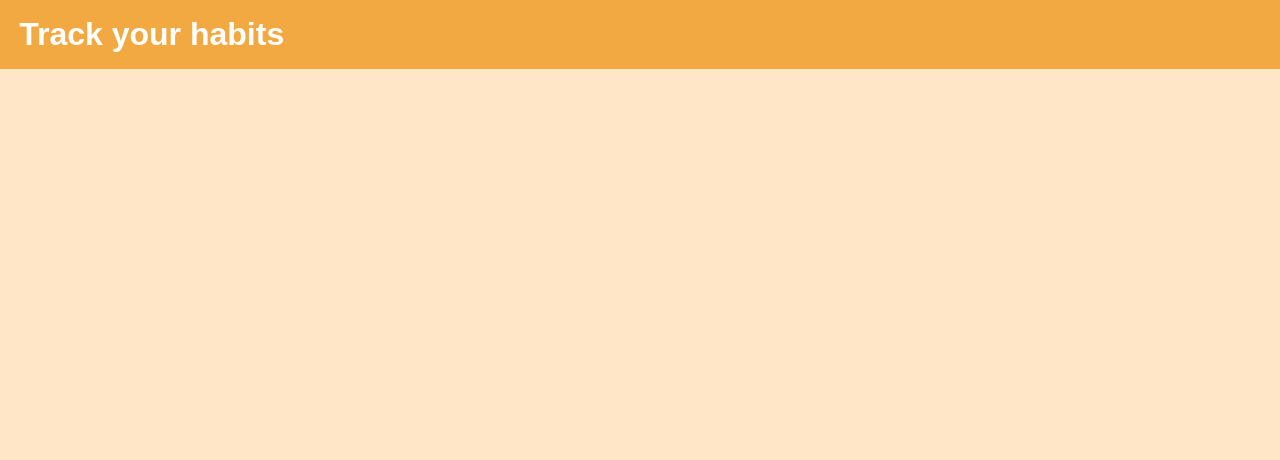
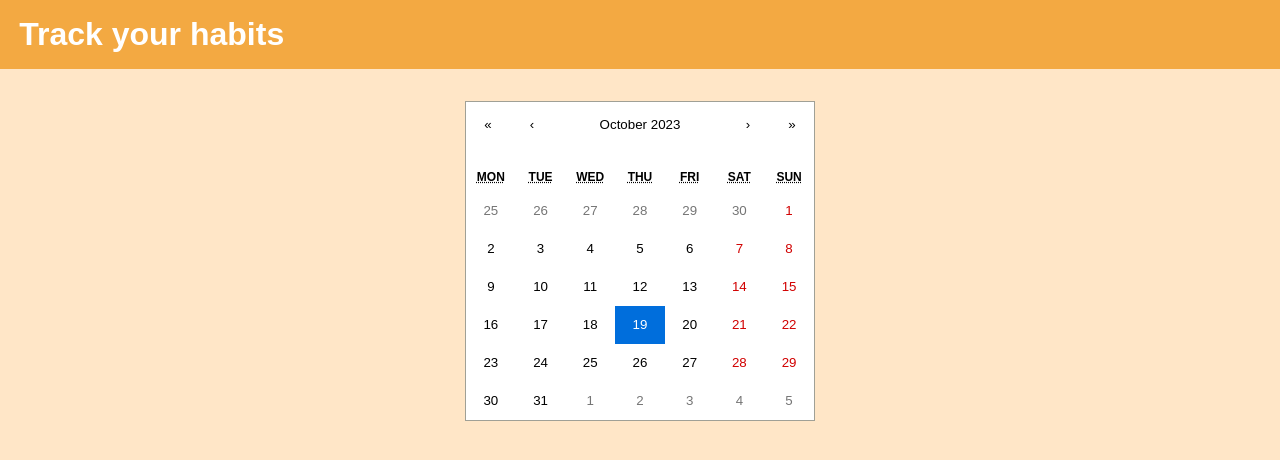
Before and after one commit to SiddheshSutar/habit-tracker, a React (Create React App) app: page / in a window 1280 px wide. Shown: the top 460 px of the page. Built offline with nearby package versions, Linux system fonts and the light colour scheme.

Commit message:
Calendar added

```diff
--- a/package.json
+++ b/package.json
@@ -12,6 +12,7 @@
     "axios": "^1.5.1",
     "jest-json-reporter": "1.2.2",
     "react": "18.2.0",
+    "react-calendar": "^4.6.1",
     "react-dom": "18.2.0",
     "react-redux": "^8.0.5",
     "react-scripts": "5.0.1",
--- a/src/App.js
+++ b/src/App.js
@@ -2,6 +2,7 @@ import "./styles.css";
 import { Provider } from 'react-redux'
 import { store } from "./store";
 import Notifications from "./Notifications/Notifications";
+import CalendarComponent from "./Calendar/Calendar";
 
 export default function App() {
 
@@ -12,7 +13,7 @@ export default function App() {
       </h1>
       <Provider store={store}>
         <div className='content'>
-
+          <CalendarComponent />
         </div>
         <Notifications />
       </Provider>
--- /dev/null
+++ b/src/Calendar/Calendar.jsx
@@ -0,0 +1,20 @@
+import Calendar from 'react-calendar';
+import styles from './calendar.module.scss';
+import 'react-calendar/dist/Calendar.css';
+import { useState } from 'react';
+
+const CalendarComponent = () => {
+    const [value, onChange] = useState(new Date());
+
+    return (
+        <div className={`${styles['container']}`}>
+            <Calendar
+                value={value}
+                onChange={onChange}
+                onClickDay={e => console.log('hex: ', e)}
+            />
+        </div>
+    );
+}
+
+export default CalendarComponent;
```
Also changed, not shown: src/Calendar/calendar.module.scss (added).
